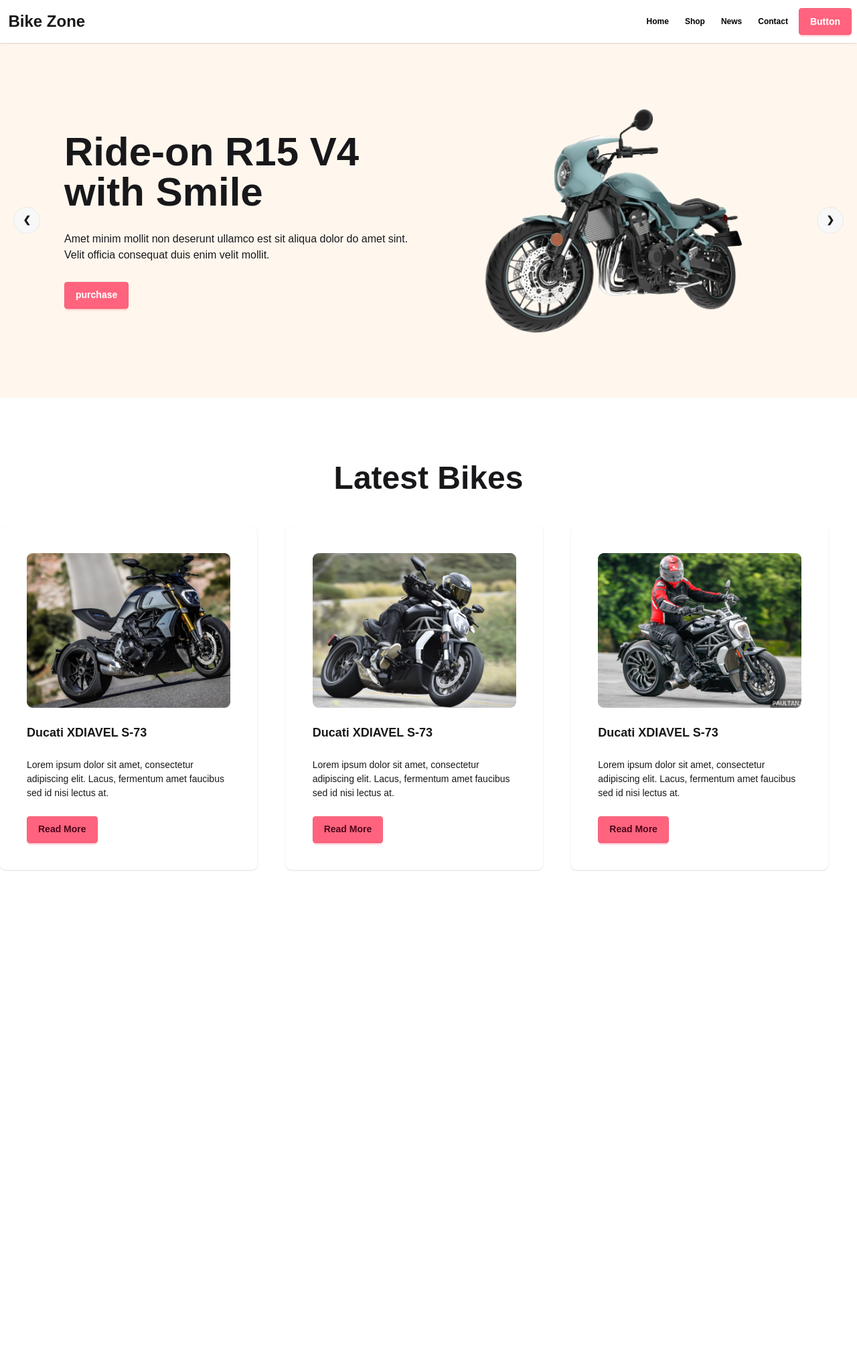
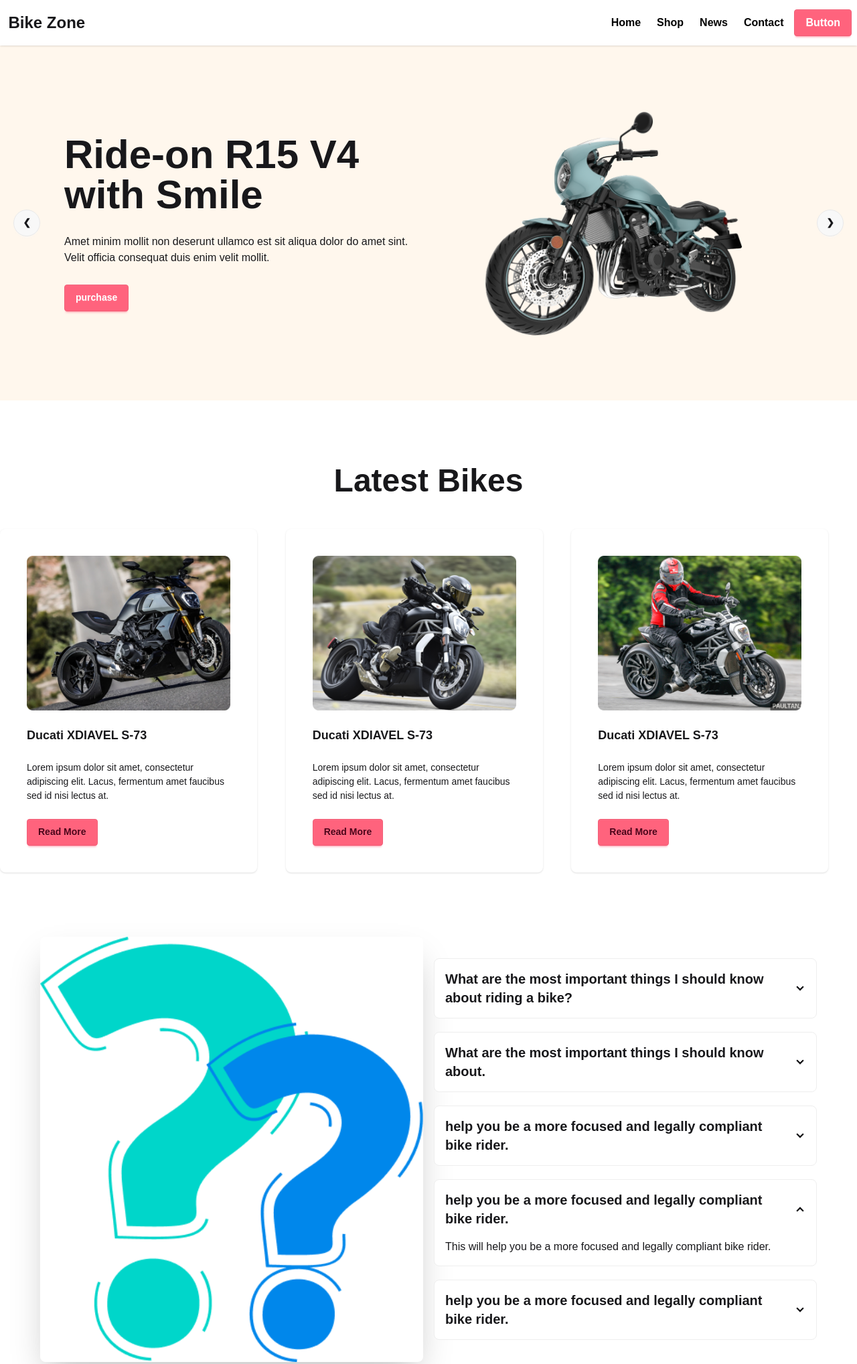
Before and after one commit to mohammadmostofa/biker-zone-daisy-ui, a plain HTML site: page index.html in a window 1280 px wide. Shown: the top 2037 px of the page at 67% size. Before the commit the page ends 1395 px from the top, so only its background shows below. Drawn offline with nearby package versions, Linux system fonts and the light colour scheme.

Commit message:
added Frequency section with done

```diff
--- a/index.html
+++ b/index.html
@@ -52,14 +52,14 @@
   </div>
   <div class="navbar-center hidden lg:flex">
     <ul class="menu menu-horizontal px-1">
-      <li><a class="text-xs font-bold text-black" href="">Home</a></li>
-      <li><a class="text-xs font-bold text-black" href="">Shop</a></li>
-      <li><a class="text-xs font-bold text-black" href="">News </a></li>
-      <li><a class="text-xs font-bold text-black" href="">Contact</a></li>
+      <li><a class="text-base font-bold text-black" href="">Home</a></li>
+      <li><a class="text-base font-bold text-black" href="">Shop</a></li>
+      <li><a class="text-base font-bold text-black" href="">News </a></li>
+      <li><a class="text-base font-bold text-black" href="">Contact</a></li>
     </ul>
   </div>
   <div class="">
-    <a class="btn btn-error text-white">Button</a>
+    <a class="btn btn-error text-base text-white">Button</a>
   </div>
 </div>
 
@@ -68,7 +68,7 @@
 </header>
 
 <!-- slider caurosel start  -->
-<div class=" bg-orange-50 carousel w-full">
+<div class=" bg-orange-50 carousel w-full  ">
   <div id="slide1" class="carousel-item relative w-full">
 
     <!-- slider-container-one-->
@@ -230,6 +230,71 @@
     </section>
 <!-- card section start -->
 
+
+<!-- Frequency section -->
+
+<section class="mb-24 px-15">
+
+  <!-- Frequency container -->
+<div class="grid grid-cols-1 md:grid-cols-2 justify-center items-center gap-4">
+
+<!-- images-content -->
+<div>
+  <img class="w-full rounded-lg shadow-2xl" src="images/others/faq.png" alt="">
+</div>
+
+<!-- text-content -->
+
+<div class="space-y-1 md:space-y-5">
+  <!-- accordion start -->
+
+  <div class="collapse collapse-arrow bg-base-100 border border-base-300">
+  <input type="radio" name="my-accordion-2" checked="checked" />
+  <div class="collapse-title text-xl font-bold">What are the most important things I should know about riding a bike?</div>
+  <div class="collapse-content text-base">
+
+Safety First! Always obey the rules of the road. Obey all traffic signals, signs, and laws. Get in the mindset of “driving” your bike—not just “riding” your bike. This will help you be a more focused and legally compliant bike rider.</div>
+</div>
+
+<div class="collapse collapse-arrow bg-base-100 border border-base-300">
+  <input type="radio" name="my-accordion-2" />
+  <div class="collapse-title text-xl font-semibold">What are the most important things I should know about.</div>
+  <div class="collapse-content text-base">
+“driving” your bike—not just “riding” your bike. This will help you be a more focused and legally compliant bike rider.</div>
+</div>
+
+<div class="collapse collapse-arrow bg-base-100 border border-base-300">
+  <input type="radio" name="my-accordion-2" />
+  <div class="collapse-title text-xl font-semibold">help you be a more focused and legally compliant bike rider.</div>
+  <div class="collapse-content text-base">
+This will help you be a more focused and legally compliant bike rider.</div>
+</div>
+
+  <div class="collapse collapse-arrow bg-base-100 border border-base-300">
+  <input type="radio" name="my-accordion-2" checked="checked" />
+  <div class="collapse-title text-xl font-semibold">help you be a more focused and legally compliant bike rider.</div>
+  <div class="collapse-content text-base">
+
+This will help you be a more focused and legally compliant bike rider.</div>
+</div>
+
+<div class="collapse collapse-arrow bg-base-100 border border-base-300">
+  <input type="radio" name="my-accordion-2" />
+  <div class="collapse-title text-xl font-semibold">help you be a more focused and legally compliant bike rider.</div>
+  <div class="collapse-content text-base">
+
+This will help you be a more focused and legally compliant bike rider.</div>
+</div>
+
+
+   <!-- accordion end -->
+</div>
+
+</div>
+
+</section>
+
+
  </main>
 
  <!-- footer section -->
```
